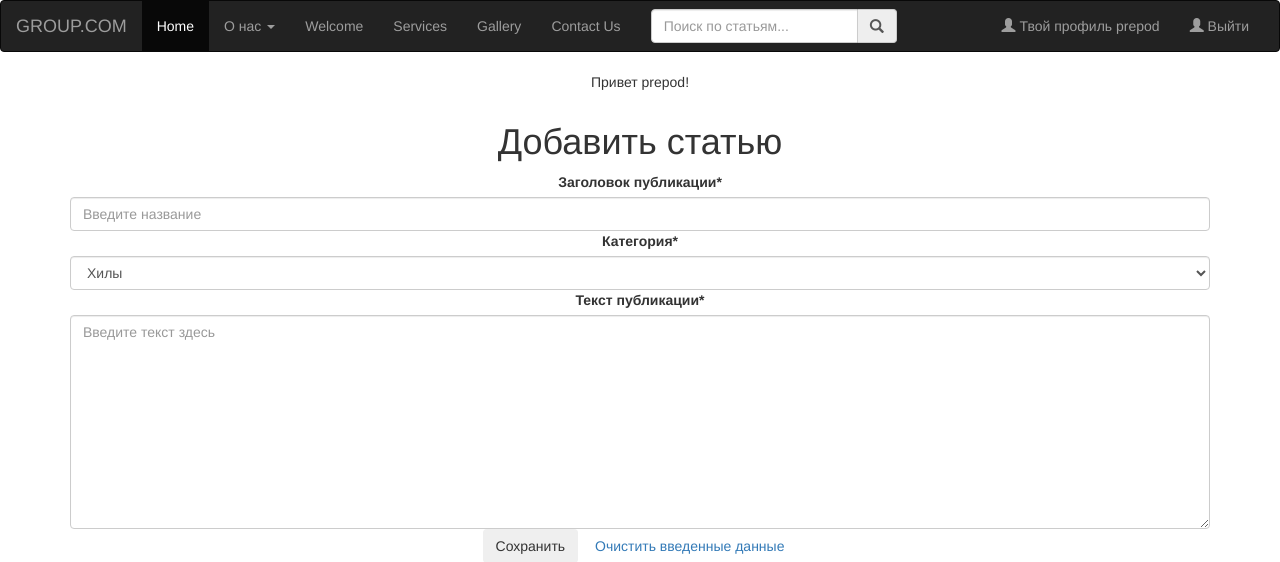
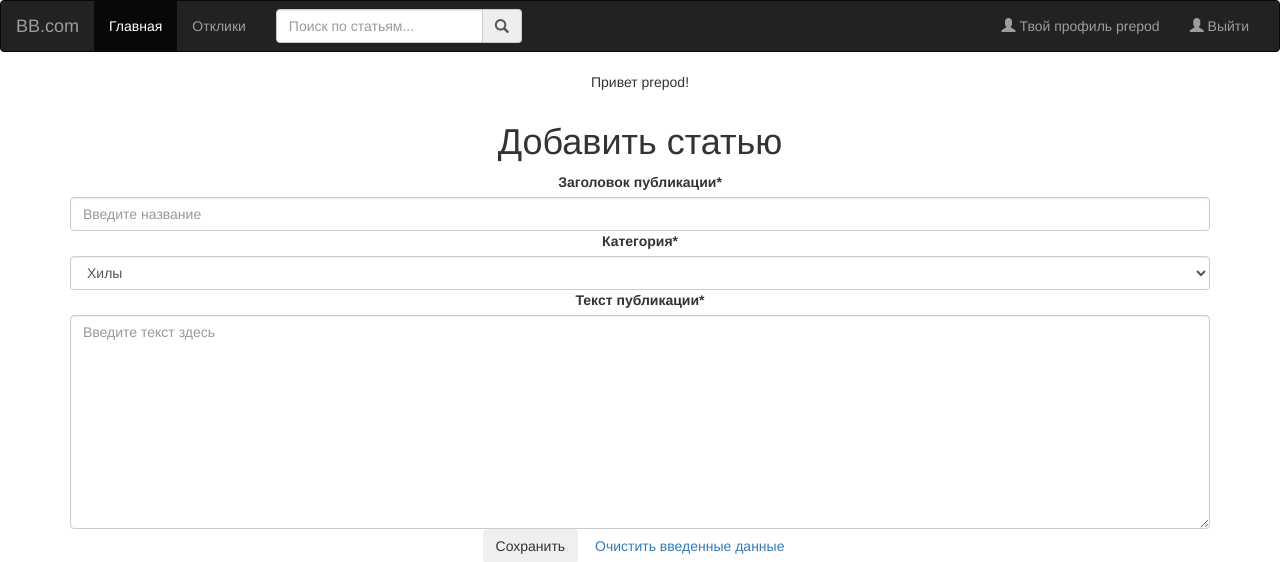
Before and after one commit to Prepodsport/BB, a Django app: page /board/create/ in a window 1280 px wide. Shown: the top 562 px of the page. Run offline with Django 4.2, Linux system fonts and the light colour scheme; a user stored in the database is signed in; some libraries are stand-ins or nearby versions.

Commit message:
правка

```diff
--- a/templates/index.html
+++ b/templates/index.html
@@ -21,26 +21,26 @@
 
                     <div class="navbar-header">
                         <button class="navbar-toggle" data-target="#mobile_menu" data-toggle="collapse"><span class="icon-bar"></span><span class="icon-bar"></span><span class="icon-bar"></span></button>
-                        <a href="/board/" class="navbar-brand">GROUP.COM</a>
+                        <a href="/board/" class="navbar-brand">BB.com</a>
                     </div>
 
                     <div class="navbar-collapse collapse" id="mobile_menu">
                         <ul class="nav navbar-nav">
-                            <li class="active"><a href="/board/">Home</a></li>
-                            <li><a href="#" class="dropdown-toggle" data-toggle="dropdown">О нас <span class="caret"></span></a>
-                                <ul class="dropdown-menu">
-                                    <li><a href="{% url 'feedbacks' %}">About One</a></li>
-                                    <li><a href="#">About Two</a></li>
-                                    <li><a href="#">About Three</a></li>
-                                    <li><a href="#">About Four</a></li>
-                                    <li><a href="#">About Five</a></li>
-                                    <li><a href="#">About Six</a></li>
-                                </ul>
-                            </li>
-                            <li><a href="#">Welcome</a></li>
-                            <li><a href="#">Services</a></li>
-                            <li><a href="#">Gallery</a></li>
-                            <li><a href="#">Contact Us</a></li>
+                            <li class="active"><a href="/board/">Главная</a></li>
+{#                            <li><a href="#" class="dropdown-toggle" data-toggle="dropdown">О нас <span class="caret"></span></a>#}
+{#                                <ul class="dropdown-menu">#}
+{#                                    <li><a href="{% url 'feedbacks' %}">About One</a></li>#}
+{#                                    <li><a href="#">About Two</a></li>#}
+{#                                    <li><a href="#">About Three</a></li>#}
+{#                                    <li><a href="#">About Four</a></li>#}
+{#                                    <li><a href="#">About Five</a></li>#}
+{#                                    <li><a href="#">About Six</a></li>#}
+{#                                </ul>#}
+{#                            </li>#}
+                            <li><a href="{% url 'feedbacks' %}">Отклики</a></li>
+{#                            <li><a href="#">Services</a></li>#}
+{#                            <li><a href="#">Gallery</a></li>#}
+{#                            <li><a href="#">Contact Us</a></li>#}
                         </ul>
                         <ul class="nav navbar-nav">
                             <li>
```
Also changed, not shown: templates/header.html (+15 -15 lines).
